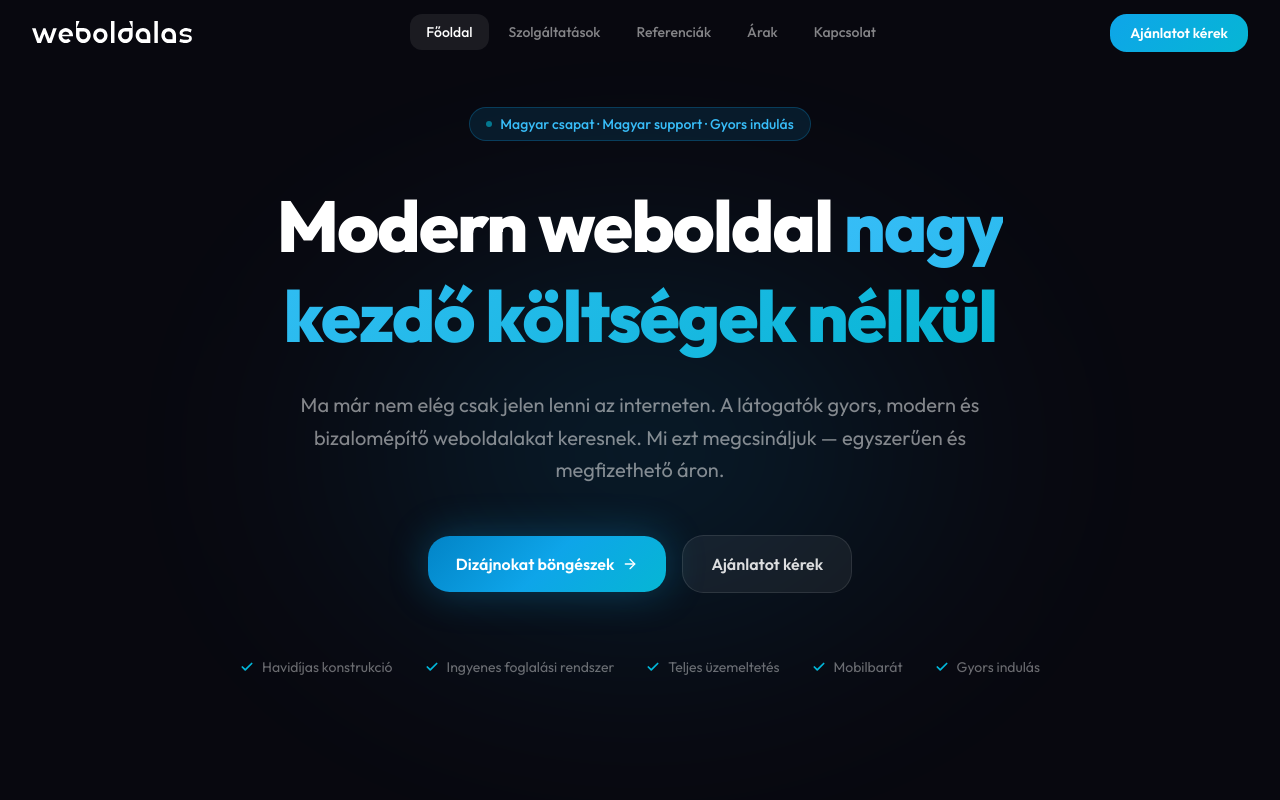
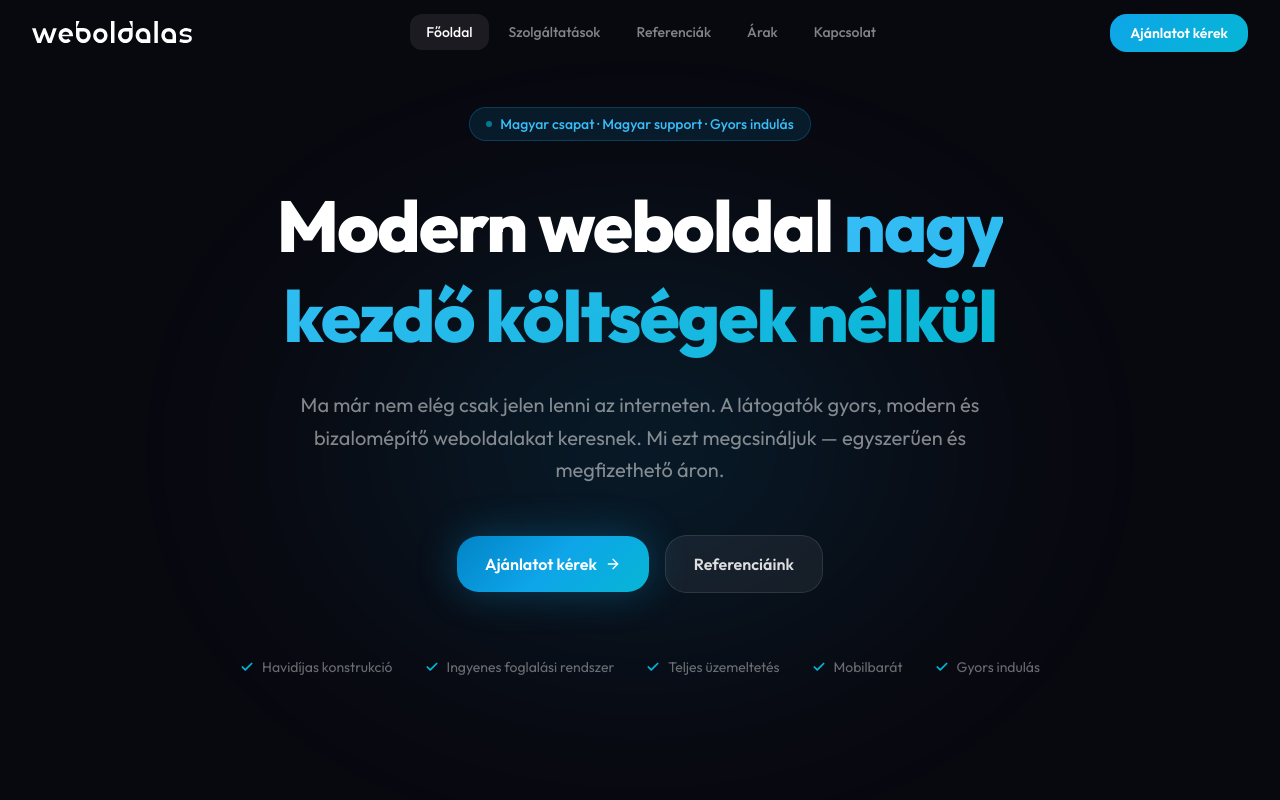
Before and after one commit to weboldalas/weboldalas, a Next.js app: page / in a window 1280 px wide. Shown: the top 800 px of the page. Built offline with nearby package versions, Linux system fonts and the light colour scheme.

Commit message:
Replace hero CTA: Dizajnok -> Referenciak

```diff
--- a/src/app/(public)/page.tsx
+++ b/src/app/(public)/page.tsx
@@ -94,16 +94,16 @@ export default function HomePage() {
 
           <FadeIn delay={0.22}>
             <div className="flex flex-col sm:flex-row items-center justify-center gap-4 mb-16">
-              <Link href="/dizajnok"
+              <Link href="/kapcsolat"
                 className="group flex items-center gap-2 px-7 py-4 rounded-2xl text-base font-semibold text-white transition-all hover:opacity-90 hover:-translate-y-0.5"
                 style={{ background: 'linear-gradient(135deg, #0284c7, #0ea5e9, #06b6d4)', boxShadow: '0 0 40px rgba(14,165,233,0.3)' }}>
-                Dizájnokat böngészek
+                Ajánlatot kérek
                 <ArrowRight className="h-4 w-4 group-hover:translate-x-1 transition-transform" />
               </Link>
-              <Link href="/kapcsolat"
+              <Link href="/referenciak"
                 className="flex items-center gap-2 px-7 py-4 rounded-2xl text-base font-semibold transition-all hover:-translate-y-0.5"
                 style={{ background: 'rgba(255,255,255,0.06)', border: '1px solid rgba(255,255,255,0.1)', color: 'rgba(255,255,255,0.85)' }}>
-                Ajánlatot kérek
+                Referenciáink
               </Link>
             </div>
           </FadeIn>
```
